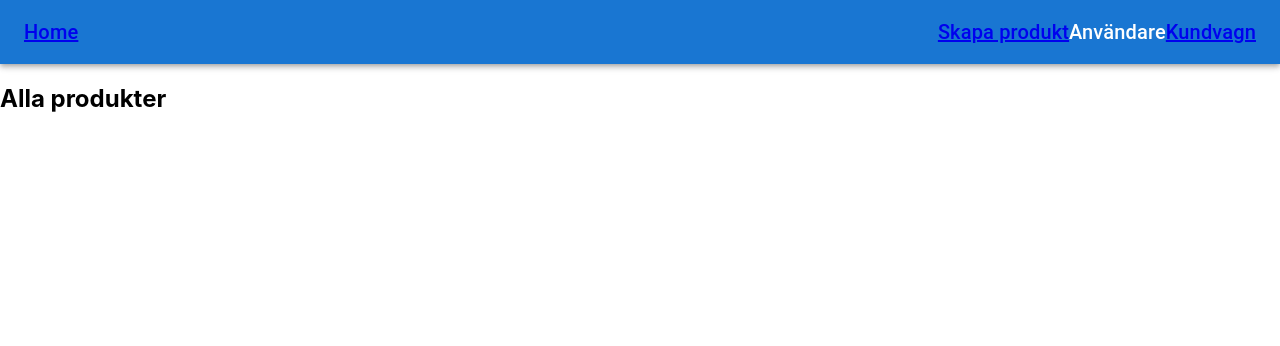
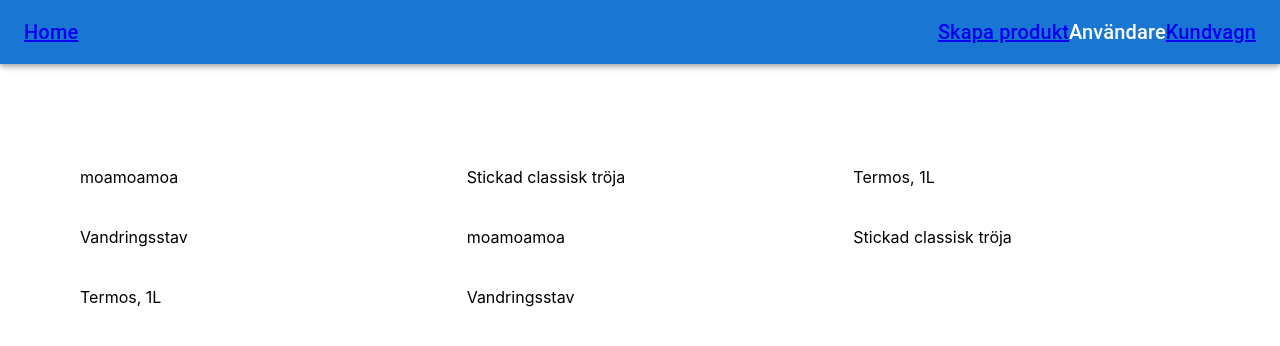
Before and after one commit to moa-andersson/GIK2XK-Projekt, a React (Create React App) app in the folder client/: page / in a window 1280 px wide. Shown: the top 346 px of the page. Built offline with nearby package versions, Linux system fonts and the light colour scheme.

Commit message:
Commit fem.2

```diff
--- a/client/package.json
+++ b/client/package.json
@@ -39,5 +39,8 @@
       "last 1 firefox version",
       "last 1 safari version"
     ]
+  },
+  "devDependencies": {
+    "axios": "^1.3.4"
   }
 }
--- /dev/null
+++ b/client/src/api.js
@@ -0,0 +1,5 @@
+import axios from "axios";
+
+axios.defaults.baseURL = "http://localhost:5002";
+
+export default axios;
--- /dev/null
+++ b/client/src/components/ProductList.js
@@ -0,0 +1,176 @@
+import { Grid, ListItem } from "@mui/material";
+import { getAll } from "../models/ProductModel";
+import { useEffect, useState } from "react";
+
+function ProductList({ pathname }) {
+  const products = [
+    {
+      id: 7,
+      title: "moamoamoa",
+      description: "testar att uppdatera ",
+      price: 200,
+      imgUrl: null,
+      createdAt: "2023-03-16T13:15:12.000Z",
+      updatedAt: "2023-03-17T09:30:57.000Z",
+      ratings: [
+        {
+          id: 21,
+          rating: 1,
+          createdAt: "2023-03-16T13:16:14.000Z",
+          updatedAt: "2023-03-16T13:16:14.000Z",
+          productId: 7,
+        },
+        {
+          id: 22,
+          rating: 1,
+          createdAt: "2023-03-16T13:42:06.000Z",
+          updatedAt: "2023-03-16T13:42:06.000Z",
+          productId: 7,
+        },
+        {
+          id: 23,
+          rating: 3,
+          createdAt: "2023-03-16T13:45:44.000Z",
+          updatedAt: "2023-03-16T13:45:44.000Z",
+          productId: 7,
+        },
+        {
+          id: 24,
+          rating: 3,
+          createdAt: "2023-03-16T13:46:46.000Z",
+          updatedAt: "2023-03-16T13:46:46.000Z",
+          productId: 7,
+        },
+      ],
+    },
+    {
+      id: 8,
+      title: "Stickad classisk tröja",
+      description:
+        "Stickad tröja i marinoull, perfekt för att hålla värmen i kylan. Marinoull är ett av de finaste ullen och du kan förvänta dig riktigt bra kvalite",
+      price: 250,
+      imgUrl:
+        "https://media.naturkompaniet.se/detail/5637518438_a_oevik_knit_sweater_m_fjaellraeven_110.jpg",
+      createdAt: "2023-03-17T12:22:50.000Z",
+      updatedAt: "2023-03-17T12:22:50.000Z",
+      ratings: [],
+    },
+    {
+      id: 9,
+      title: "Termos, 1L",
+      description:
+        "Håll drycken varm eller kall med denna fantastiska termos. \nFärg: Grå\nMaterial: Stål ",
+      price: 100,
+      imgUrl:
+        "https://www.jula.se/globalassets/catalog/productimages/007666b.jpg?width=458&height=458&scale=both&bgcolor=white",
+      createdAt: "2023-03-17T12:24:38.000Z",
+      updatedAt: "2023-03-17T12:24:38.000Z",
+      ratings: [],
+    },
+    {
+      id: 10,
+      title: "Vandringsstav",
+      description:
+        "Vandringsstaven fungerar nästan som ett extra set ben, förstått på så vis att belastningen på dina knän minskas på upp till 20% – speciellt nedför -, när du använder vandringsstavarna. På väg uppför kan du också komplettera med krafterna i armar och överkropp, så inte allt går ut över benen. ",
+      price: 300,
+      imgUrl:
+        "https://static.eventyrsport.se/media/catalog/product/cache/8aded63ab778ca51bb61a3fc9e4a1186/5/6/56c487edac8c7COMPACT-LIGHT.jpg",
+      createdAt: "2023-03-17T12:26:42.000Z",
+      updatedAt: "2023-03-17T12:26:42.000Z",
+      ratings: [],
+    },
+    {
+      id: 7,
+      title: "moamoamoa",
+      description: "testar att uppdatera ",
+      price: 200,
+      imgUrl: null,
+      createdAt: "2023-03-16T13:15:12.000Z",
+      updatedAt: "2023-03-17T09:30:57.000Z",
+      ratings: [
+        {
+          id: 21,
+          rating: 1,
+          createdAt: "2023-03-16T13:16:14.000Z",
+          updatedAt: "2023-03-16T13:16:14.000Z",
+          productId: 7,
+        },
+        {
+          id: 22,
+          rating: 1,
+          createdAt: "2023-03-16T13:42:06.000Z",
+          updatedAt: "2023-03-16T13:42:06.000Z",
+          productId: 7,
+        },
+        {
+          id: 23,
+          rating: 3,
+          createdAt: "2023-03-16T13:45:44.000Z",
+          updatedAt: "2023-03-16T13:45:44.000Z",
+          productId: 7,
+        },
+        {
+          id: 24,
+          rating: 3,
+          createdAt: "2023-03-16T13:46:46.000Z",
+          updatedAt: "2023-03-16T13:46:46.000Z",
+          productId: 7,
+        },
+      ],
+    },
+    {
+      id: 8,
+      title: "Stickad classisk tröja",
+      description:
+        "Stickad tröja i marinoull, perfekt för att hålla värmen i kylan. Marinoull är ett av de finaste ullen och du kan förvänta dig riktigt bra kvalite",
+      price: 250,
+      imgUrl:
+        "https://media.naturkompaniet.se/detail/5637518438_a_oevik_knit_sweater_m_fjaellraeven_110.jpg",
+      createdAt: "2023-03-17T12:22:50.000Z",
+      updatedAt: "2023-03-17T12:22:50.000Z",
+      ratings: [],
+    },
+    {
+      id: 9,
+      title: "Termos, 1L",
+      description:
+        "Håll drycken varm eller kall med denna fantastiska termos. \nFärg: Grå\nMaterial: Stål ",
+      price: 100,
+      imgUrl:
+        "https://www.jula.se/globalassets/catalog/productimages/007666b.jpg?width=458&height=458&scale=both&bgcolor=white",
+      createdAt: "2023-03-17T12:24:38.000Z",
+      updatedAt: "2023-03-17T12:24:38.000Z",
+      ratings: [],
+    },
+    {
+      id: 10,
+      title: "Vandringsstav",
+      description:
+        "Vandringsstaven fungerar nästan som ett extra set ben, förstått på så vis att belastningen på dina knän minskas på upp till 20% – speciellt nedför -, när du använder vandringsstavarna. På väg uppför kan du också komplettera med krafterna i armar och överkropp, så inte allt går ut över benen. ",
+      price: 300,
+      imgUrl:
+        "https://static.eventyrsport.se/media/catalog/product/cache/8aded63ab778ca51bb61a3fc9e4a1186/5/6/56c487edac8c7COMPACT-LIGHT.jpg",
+      createdAt: "2023-03-17T12:26:42.000Z",
+      updatedAt: "2023-03-17T12:26:42.000Z",
+      ratings: [],
+    },
+  ];
+
+  return (
+    <Grid
+      container
+      spacing={{ xs: 2, md: 5 }}
+      columns={{ xs: 4, sm: 8, md: 12 }}
+      className="Home"
+    >
+      {products &&
+        products.map((products) => (
+          <Grid item xs={2} sm={4} md={4}>
+            {products.title}
+          </Grid>
+        ))}
+    </Grid>
+  );
+}
+// VIDEO 5 DEL 2
+export default ProductList;
--- /dev/null
+++ b/client/src/models/ProductModel.js
@@ -0,0 +1,18 @@
+import api from "../api.js";
+
+export async function getAll(url = "/products") {
+  const result = await api.get(url);
+
+  if (result.status === 200) return result;
+  else {
+    console.log(result.status);
+    console.log(result.data);
+    console.log("Tom array");
+    return [];
+  }
+}
+
+// const [products, setProducts] = useState([]);
+// useEffect(() => {
+//    getAll().then(products => setProducts())
+//}, [])
--- /dev/null
+++ b/client/src/views/Home.css
@@ -0,0 +1,7 @@
+.Home {
+  padding-top: 23px;
+}
+.Home__grid-item {
+  border: 1px solid black;
+  padding: 10px;
+}
--- a/client/src/views/Home.js
+++ b/client/src/views/Home.js
@@ -1,5 +1,13 @@
+import "./Home.css";
+import ProductList from "../components/ProductList";
+import { Box } from "@mui/material";
+
 function Home() {
-  return <h2>Alla produkter</h2>;
+  return (
+    <Box p={10}>
+      <ProductList />
+    </Box>
+  );
 }
 
 export default Home;
```
Also changed, not shown: client/src/models/CartModel.js (added, +12 -0 lines), client/src/models/RatingModel.js (added, +12 -0 lines), client/src/models/UserModel.js (added, +12 -0 lines), client/src/components/UserItemSmall.js (added), 1 other file (tests, documents, lock files or other folders).
